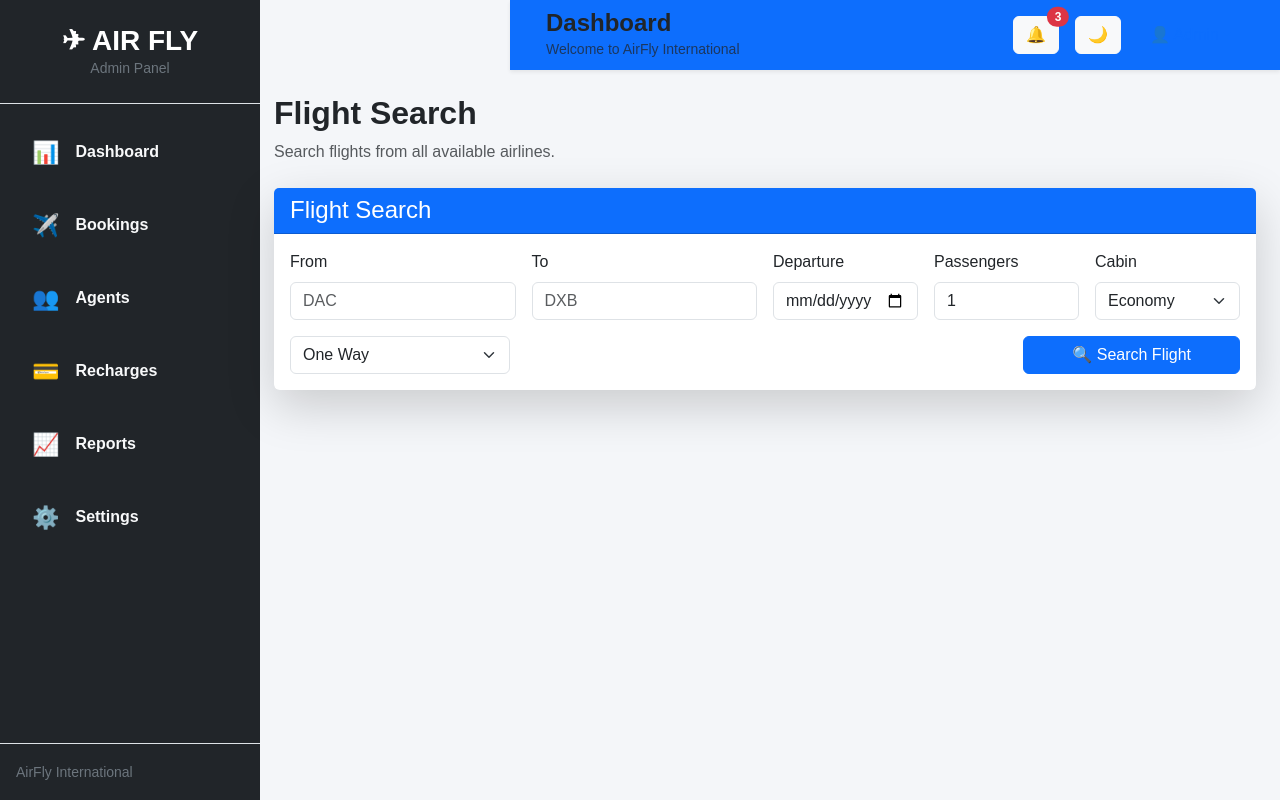
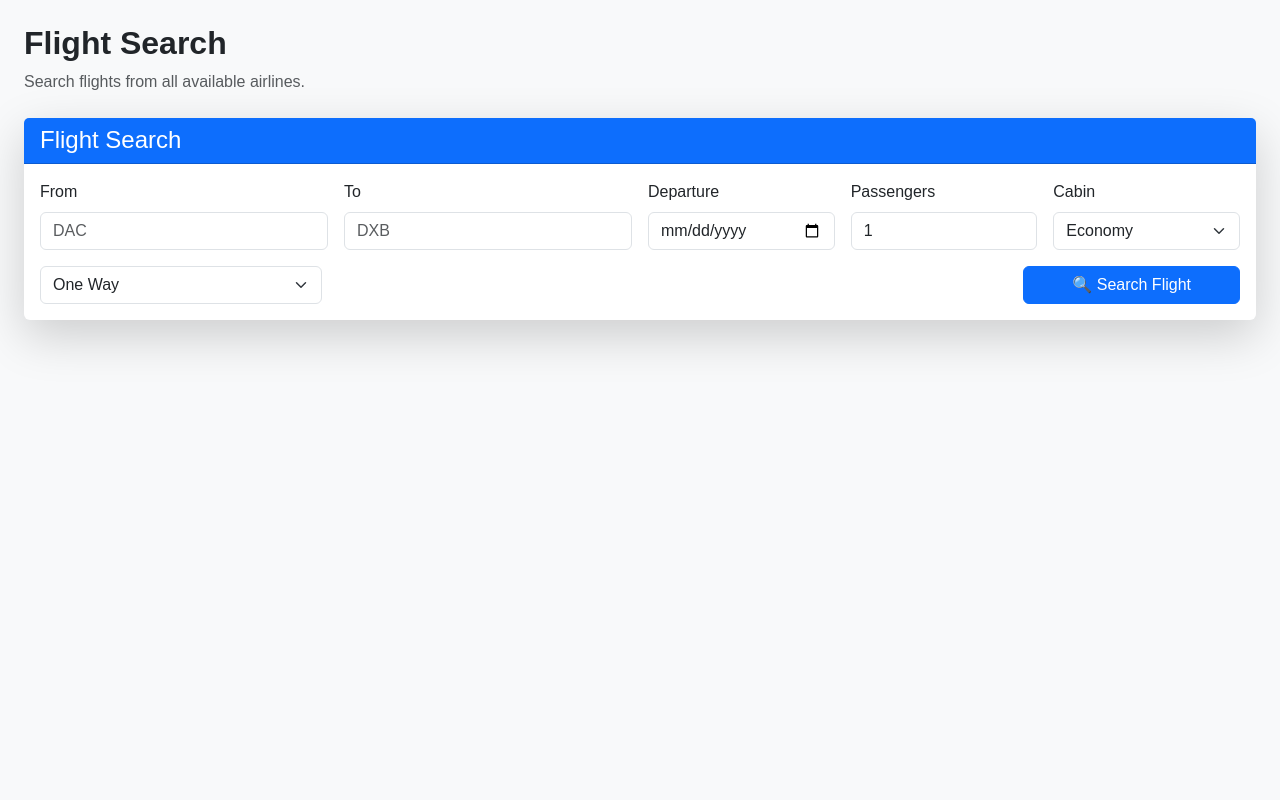
Before and after one commit to airflyintl-ui/airfly-b2b-portal, a Next.js app in the folder frontend/: page /flight-search in a window 1280 px wide. Built offline with nearby package versions, Linux system fonts and the light colour scheme.

Commit message:
Refactor FlightSearchPage layout and remove unused components
Removed AdminSidebar and AdminNavbar components from FlightSearchPage. Updated layout structure for flight search.

```diff
--- a/frontend/app/flight-search/page.tsx
+++ b/frontend/app/flight-search/page.tsx
@@ -1,26 +1,10 @@
 "use client";
 
-import AdminSidebar from "@/components/AdminSidebar";
-import AdminNavbar from "@/components/AdminNavbar";
 import FlightSearch from "@/components/FlightSearch";
-import FlightResults from "@/components/FlightResults";
+
 export default function FlightSearchPage() {
   return (
-    <div className="d-flex">
-      <AdminSidebar />
-
-      <div
-        className="flex-grow-1"
-        style={{
-          marginLeft: "250px",
-          background: "#f4f6f9",
-          minHeight: "100vh",
-        }}
-      >
-        <AdminNavbar />
-
-        <div className="container-fluid p-4">
-
+    <div className="container-fluid py-4 px-3 px-md-4">
       <div className="mb-4">
         <h2 className="fw-bold">Flight Search</h2>
         <p className="text-muted">
@@ -29,9 +13,6 @@ export default function FlightSearchPage() {
       </div>
 
       <FlightSearch />
-
-        </div>
-      </div>
     </div>
   );
 }
```
Lines whose indentation alone changed are shown as unchanged.
